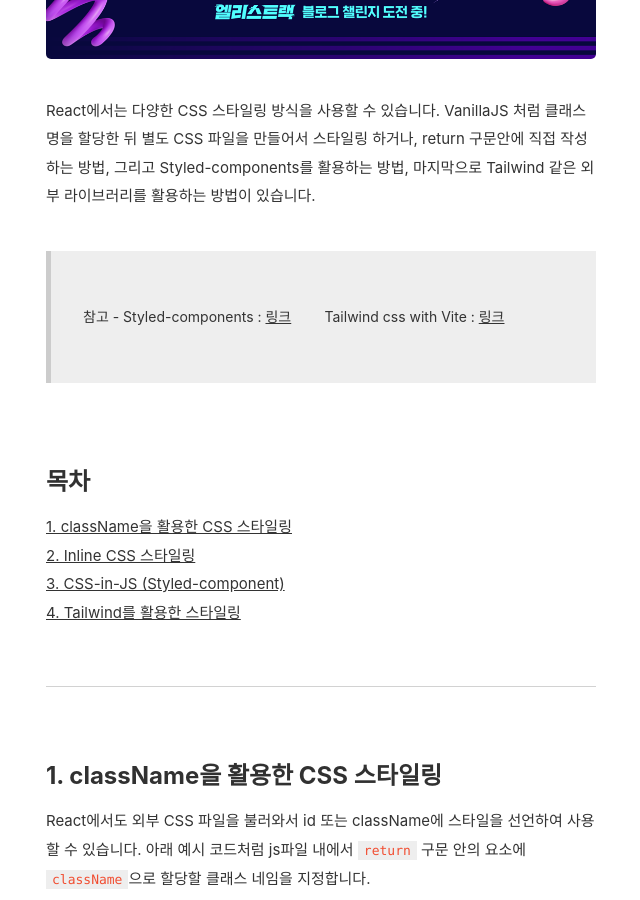
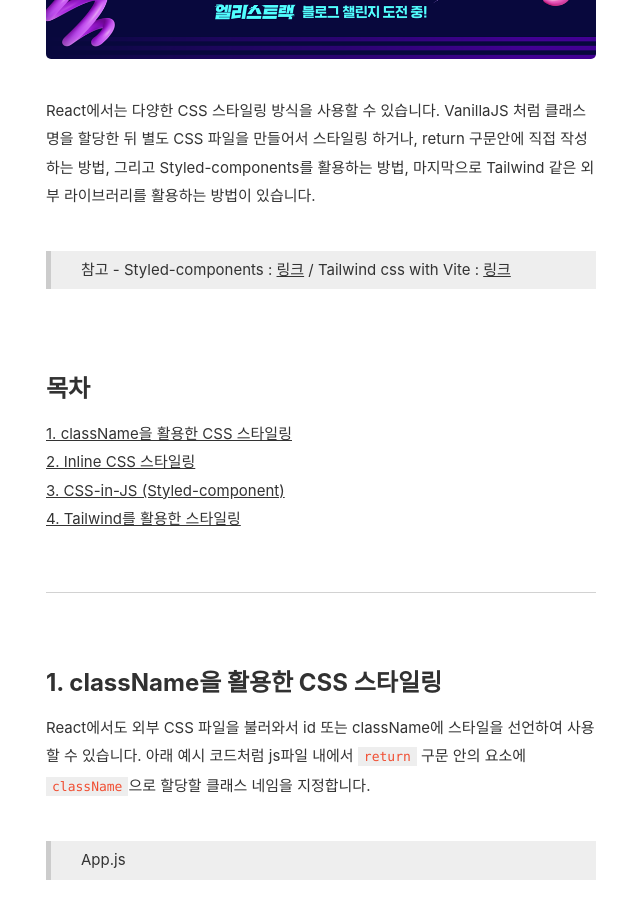
Before and after one commit to Ji-hoon/blog, a Jekyll site: the page built from _posts/2023-11-24-css-styling-in-react.md, in a window 1280 px wide and 900 px high, scrolled down 460 px. Shown: the whole window, without its empty margins (319-959 px from the left). Built offline with Jekyll 4.4.1, drawn with Linux system fonts in a browser that asks for light colours; comment, search, counter and statistics services are not loaded.

Commit message:
FIX : | to /

```diff
--- a/_posts/2023-11-24-css-styling-in-react.md
+++ b/_posts/2023-11-24-css-styling-in-react.md
@@ -12,7 +12,7 @@ updated: 2023-11-24 12:00
 
 React에서는 다양한 CSS 스타일링 방식을 사용할 수 있습니다. VanillaJS 처럼 클래스명을 할당한 뒤 별도 CSS 파일을 만들어서 스타일링 하거나, return 구문안에 직접 작성하는 방법, 그리고 Styled-components를 활용하는 방법, 마지막으로 Tailwind 같은 외부 라이브러리를 활용하는 방법이 있습니다.
 
-> 참고 - Styled-components : [링크](https://styled-components.com){:target="_blank"} |  Tailwind css with Vite : [링크](https://tailwindcss.com/docs/guides/vite){:target="_blank"}
+> 참고 - Styled-components : [링크](https://styled-components.com){:target="_blank"} /  Tailwind css with Vite : [링크](https://tailwindcss.com/docs/guides/vite){:target="_blank"}
 
 
 
```
